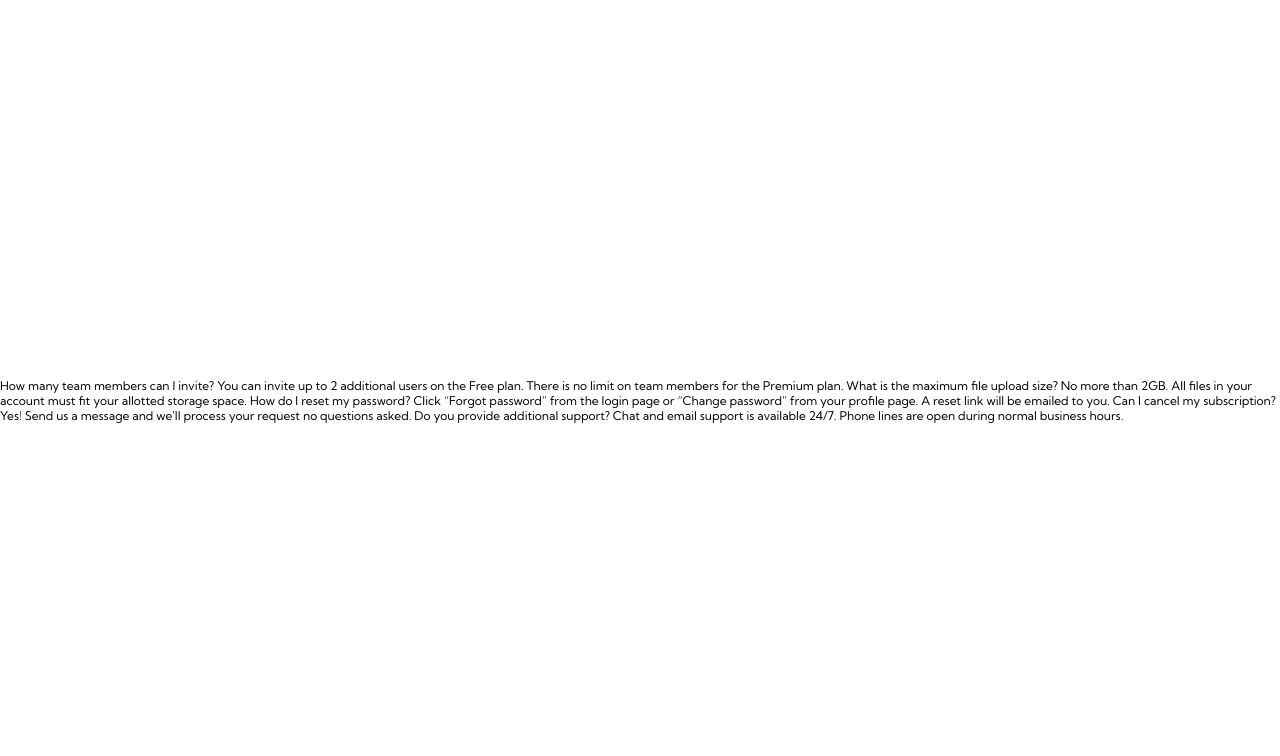
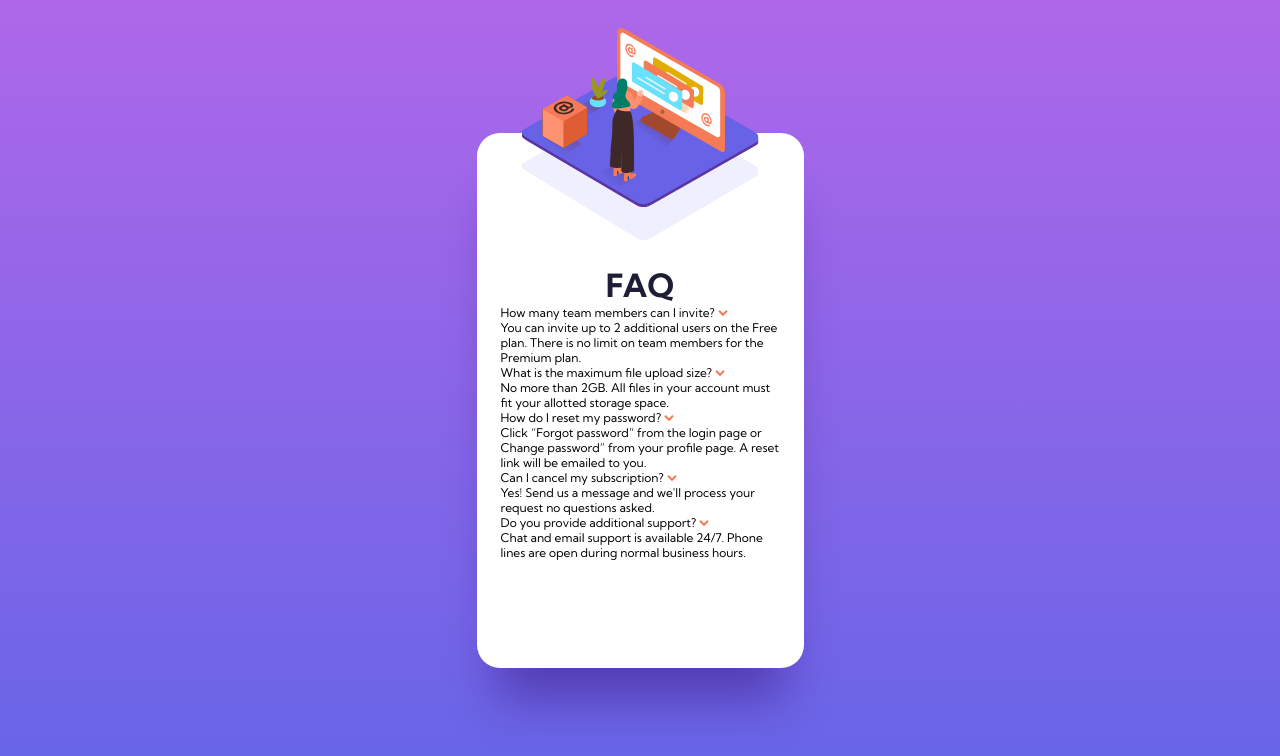
Before and after one commit to newbpydev/09-faq-accordion-card-vue-typescript, a Vue app: page / in a window 1280 px wide. Shown: the top 756 px of the page. Built offline with nearby package versions, Linux system fonts and the light colour scheme.

Commit message:
markup and image layout

```diff
--- a/src/App.vue
+++ b/src/App.vue
@@ -5,7 +5,9 @@ import FaqAccordionCard from "./components/FaqAccordionCard.vue";
 
 <!-- * TEMPLATE -->
 <template>
-  <FaqAccordionCard />
+  <main>
+    <FaqAccordionCard />
+  </main>
 </template>
 
 <!-- * STYLE -->
--- a/src/assets/main.css
+++ b/src/assets/main.css
@@ -49,10 +49,13 @@
 :root {
   /* text */
   --pri-blue-very-dark-desaturated: hsl(238, 29%, 16%);
+  /* #1d1e35 */
   --pri-red-soft: hsl(14, 88%, 65%);
 
   --neut-blue-very-dark-grayish: hsl(237, 12%, 33%);
+  /* #4a4b5e */
   --neut-blue-dark-grayish: hsl(240, 6%, 50%);
+  /* #787887 */
 
   /* gradient */
   --grad-violet: hsl(273, 75%, 66%);
@@ -69,12 +72,6 @@
 }
 
 /* * General Styles  */
-/* * {
-  margin: 0;
-  padding: 0;
-  box-sizing: border-box;
-} */
-
 html {
   font-size: 10px;
 }
@@ -94,7 +91,7 @@ body {
   position: relative;
 
   /* overflow: hidden; */
-  background-color: var(--neut-blue-very-dark);
+  background: linear-gradient(180deg, var(--grad-violet) 0%, var(--grad-blue) 100%);
 }
 
 .attribution {
--- a/src/components/FaqAccordionCard.vue
+++ b/src/components/FaqAccordionCard.vue
@@ -1,22 +1,139 @@
 <!-- * SCRIPT -->
 <script setup lang="ts">
-// script goes here
+import { ref } from "vue";
+
+// images
+import illusBoxDesktop from "@/assets/images/illustration-box-desktop.svg";
+import illusWomanDesktop from "@/assets/images/illustration-woman-online-desktop.svg";
+import illusWomanMobile from "@/assets/images/illustration-woman-online-mobile.svg";
+
+import bgPatternDesktop from "@/assets/images/bg-pattern-desktop.svg";
+import bgPatternMobile from "@/assets/images/bg-pattern-mobile.svg";
+
+import iconArrowDown from "@/assets/images/icon-arrow-down.svg";
+
+const faqs = ref([
+  {
+    id: 1,
+    question: "How many team members can I invite?",
+    answer:
+      "You can invite up to 2 additional users on the Free plan. There is no limit on team members for the Premium plan.",
+  },
+  {
+    id: 2,
+    question: "What is the maximum file upload size?",
+    answer:
+      "No more than 2GB. All files in your account must fit your allotted storage space.",
+  },
+  {
+    id: 3,
+    question: "How do I reset my password?",
+    answer:
+      "Click “Forgot password” from the login page or Change password” from your profile page. A reset link will be emailed to you.",
+  },
+  {
+    id: 4,
+    question: "Can I cancel my subscription?",
+    answer:
+      "Yes! Send us a message and we'll process your request no questions asked.",
+  },
+  {
+    id: 5,
+    question: "Do you provide additional support?",
+    answer:
+      "Chat and email support is available 24/7. Phone lines are open during normal business hours.",
+  },
+]);
 </script>
 
 <!-- * TEMPLATE -->
 <template>
-  How many team members can I invite? You can invite up to 2 additional users on
-  the Free plan. There is no limit on team members for the Premium plan. What is
-  the maximum file upload size? No more than 2GB. All files in your account must
-  fit your allotted storage space. How do I reset my password? Click “Forgot
-  password” from the login page or “Change password” from your profile page. A
-  reset link will be emailed to you. Can I cancel my subscription? Yes! Send us
-  a message and we'll process your request no questions asked. Do you provide
-  additional support? Chat and email support is available 24/7. Phone lines are
-  open during normal business hours.
+  <!-- @ faq -->
+  <article class="faq-card">
+    <!-- # faq__illus-container -->
+    <div class="faq-card__illus-container">
+      <img
+        class="faq-card__illus"
+        :src="illusWomanMobile"
+        alt=""
+        aria-hidden="true"
+      />
+      <img
+        class="faq-card__illus-shadow"
+        :src="bgPatternMobile"
+        alt=""
+        aria-hidden="true"
+      />
+    </div>
+
+    <div class="faq-card__content-container">
+      <!-- # faq__heading -->
+      <h1 class="faq-card__heading">FAQ</h1>
+      <!-- # faq__questions-container -->
+      <div
+        class="faq-card__questions-container"
+        v-for="faq in faqs"
+        :key="faq.id"
+      >
+        <h2 class="faq-card__question">
+          {{ faq.question }}
+          <img
+            class="faq-card__icon"
+            :src="iconArrowDown"
+            alt="click to reveal answer"
+          />
+        </h2>
+        <p class="faq-card__answer">{{ faq.answer }}</p>
+      </div>
+    </div>
+  </article>
 </template>
 
 <!-- * STYLE -->
 <style scoped>
-/* styles go here */
+.faq-card {
+  position: relative;
+  max-width: 32.7rem;
+  height: 53.5rem;
+  padding: 13.2rem 2.4rem 4.8rem;
+  background: #fff;
+  border-radius: var(--border-radius);
+
+  /* TODO: add top margin to match design */
+  box-shadow: 0 5rem 5rem -2rem rgba(53 18 122 / 0.497159);
+}
+
+.faq-card__illus {
+  z-index: 5;
+}
+.faq-card__illus-shadow {
+  z-index: -1;
+  position: absolute;
+  bottom: -3rem;
+  left: 0;
+}
+.faq-card__illus-container {
+  position: absolute;
+  top: -10.5rem;
+  left: 50%;
+  transform: translate(-50%);
+  width: 23.7rem;
+  height: auto;
+}
+
+.faq-card__heading {
+  font-size: 3.2rem;
+  text-align: center;
+  font-weight: 700;
+  color: var(--pri-blue-very-dark-desaturated);
+}
+
+.faq-card__questions-container {
+}
+.faq-card__question {
+}
+.faq-card__icon {
+}
+.faq-card__answer {
+}
 </style>
```
Also changed, not shown: 1 other file (tests, documents, lock files or other folders).
